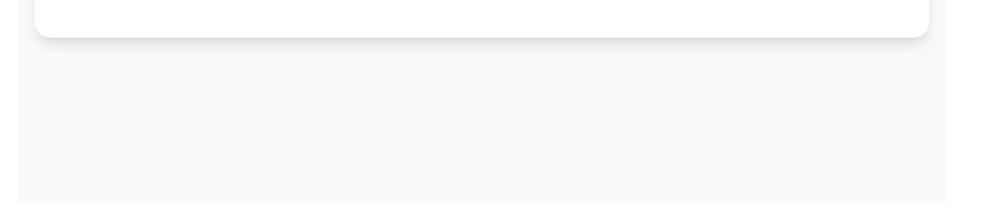
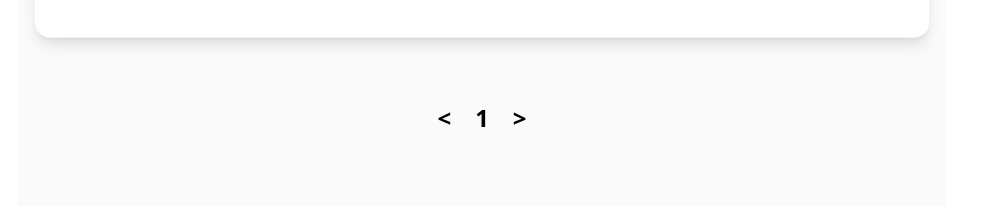
Before and after one commit to minh-hahaha/Recruit.me, a Next.js app in the folder recruit.me/: page /applicant/search in a window 1280 px wide. Shown: the part 732-948 px from the top of the page, without its empty margins (158-1143 px from the left). Built offline with nearby package versions, Linux system fonts and the light colour scheme.

Commit message:
Basic Page Number

```diff
--- a/recruit.me/src/app/applicant/search/page.tsx
+++ b/recruit.me/src/app/applicant/search/page.tsx
@@ -108,6 +108,14 @@ function SearchJobs() {
                     </span>
                 </div>
             </div>
+
+            <div className="w-full max-w-4xl mx-auto flex justify-center items-center p-8 bg-transparent">
+                <span className="flex items-center gap-6 text-2xl font-semibold text-black dark:text-zinc-50">
+                    <button className="hover:scale-110 transition">&lt;</button>
+                    <button className="hover:scale-110 transition">1</button>
+                    <button className="hover:scale-110 transition">&gt;</button>
+                </span>
+            </div>
         </div>
     );
 }
```
